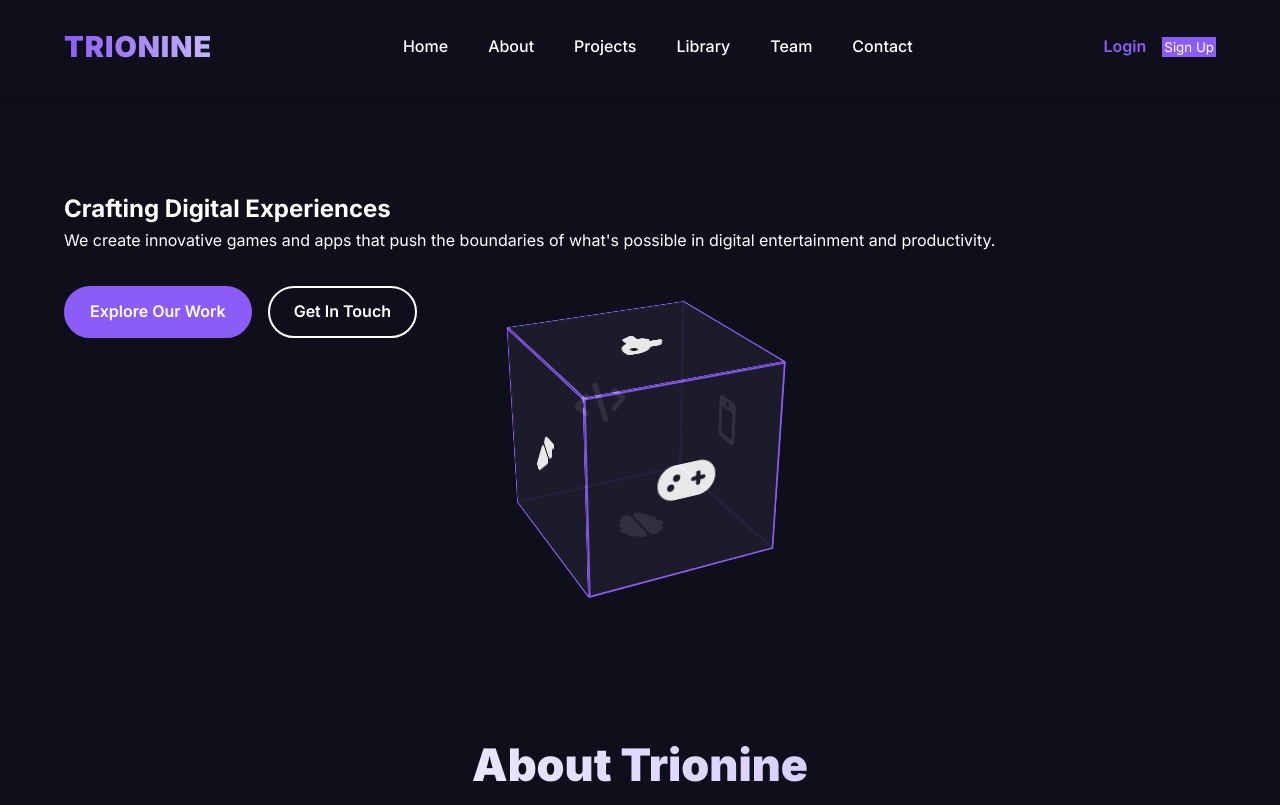
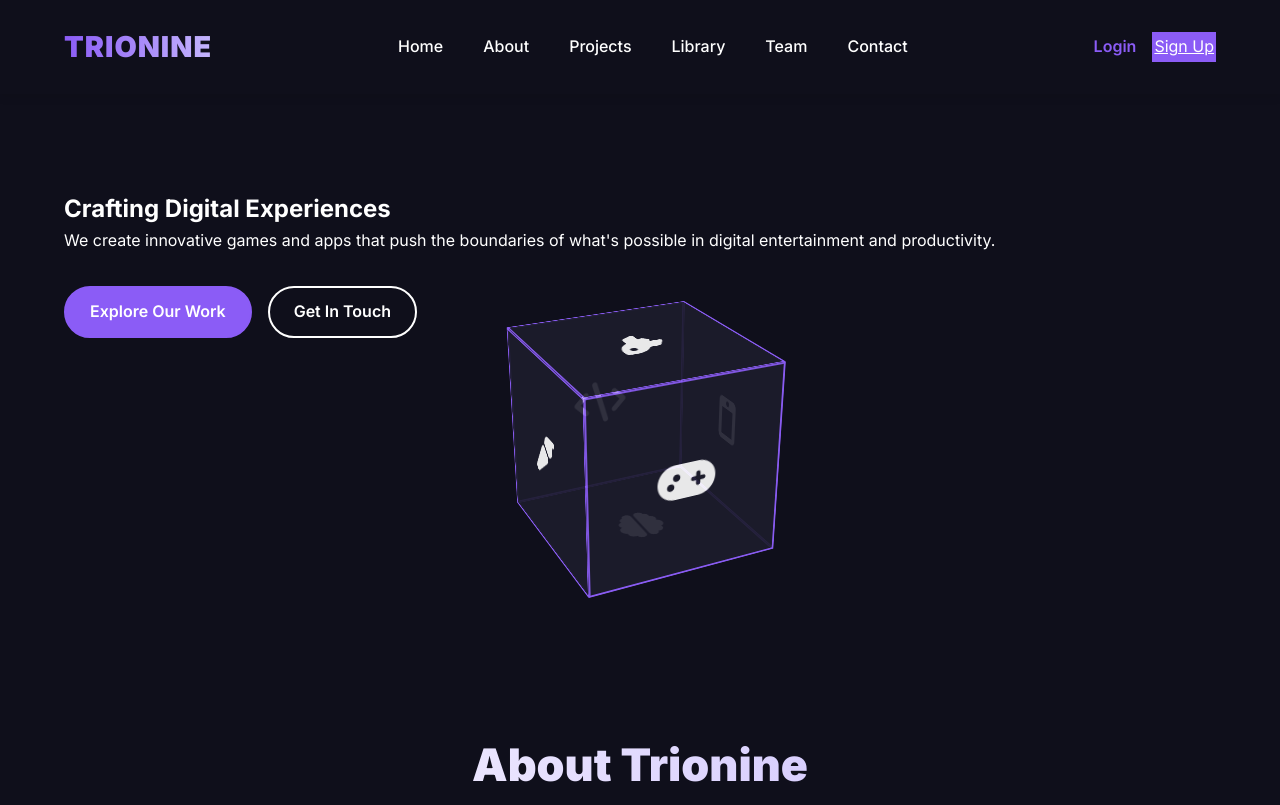
Before and after one commit to sadabx/trionine, a plain HTML site: page index.html in a window 1280 px wide. Shown: the top 805 px of the page. Drawn offline with nearby package versions, Linux system fonts and the light colour scheme.

Commit message:
Replace Sign Up button with link

```diff
--- a/index.html
+++ b/index.html
@@ -29,7 +29,7 @@
     </ul>
     <div class="auth-buttons">
   <a href="auth.html" class="btn-link">Login</a>
-  <button class="btn-purple" onclick="window.location.href='auth.html'">Sign Up</button>
+  <a href="auth.html" class="btn-purple">Sign Up</a>
 </div>
     <div class="hamburger">
       <div></div>
```
